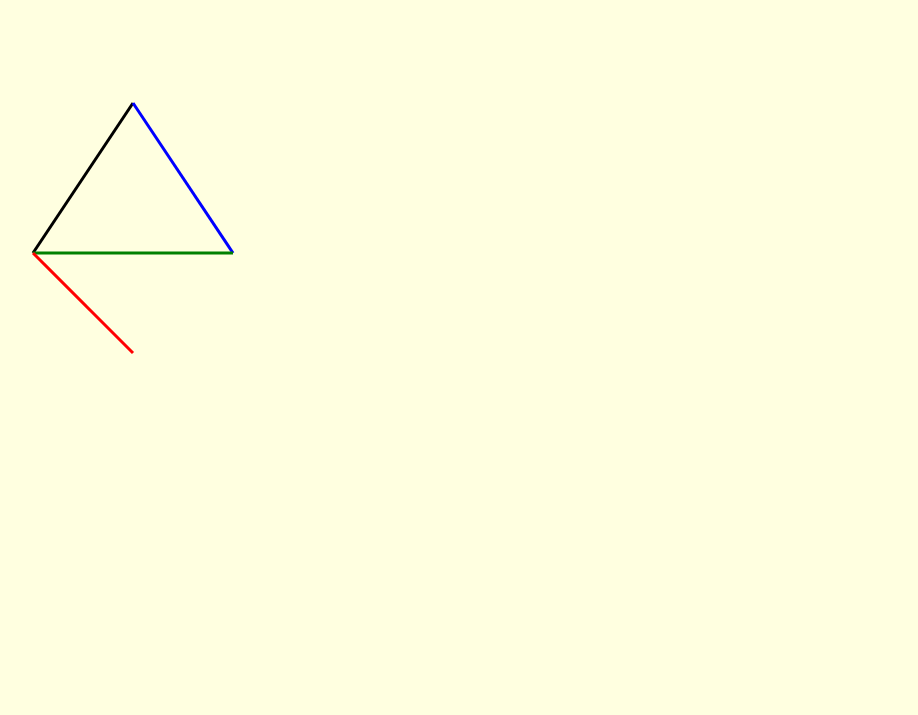
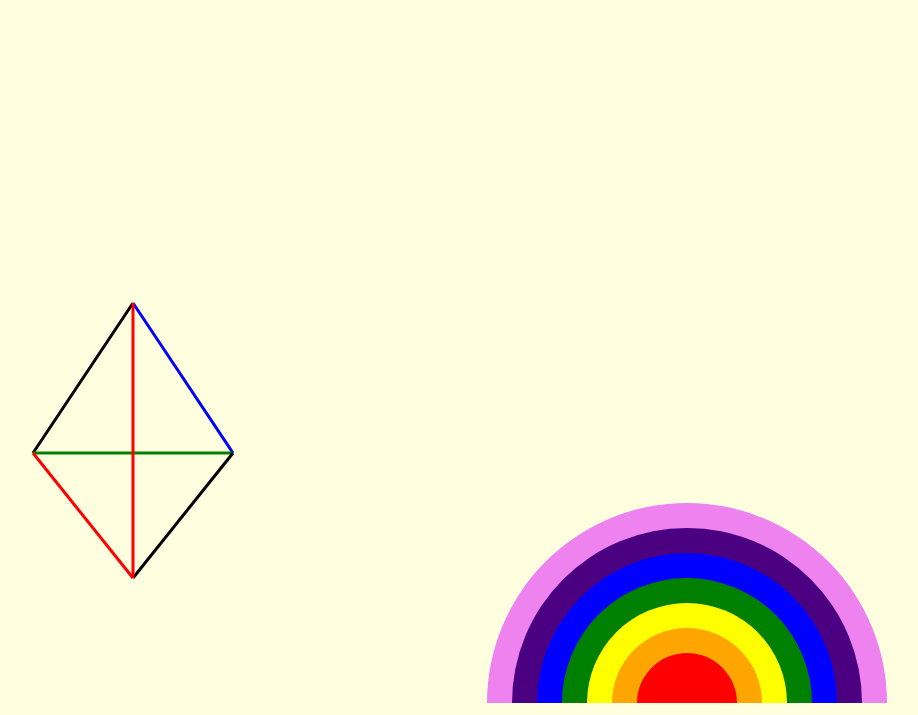
Before and after one commit to rajbdonga/FSD-Program, a plain HTML site: page T1-Program/new5.html in a window 1280 px wide. Shown: the part 2525-3240 px from the top of the page, without its empty margins (25-943 px from the left). Before the commit the page ends 3036 px from the top, so only its background shows below. Drawn offline with Linux system fonts and the light colour scheme.

Commit message:
Update new5.html

```diff
--- a/T1-Program/new5.html
+++ b/T1-Program/new5.html
@@ -102,8 +102,38 @@
                 stroke = "blue" stroke-width = "3"></line>
                 <line x1 = "250" y1 = "250" x2 = "50" y2 = "250"
                 stroke = "green" stroke-width = "3"></line>
-                <line x1 = "50" y1 = "250" x2 = "150" y2 = "350"
+                <line x1 = "50" y1 = "250" x2 = "150" y2 = "375"
                 stroke = "red" stroke-width = "3"></line>
+                <line x1 = "250" y1 = "250" x2 = "150" y2 = "375"
+                stroke = "black" stroke-width = "3"></line>
+                <line x1 = "150" y1 = "100" x2 = "150" y2 = "375"
+                stroke = "red" stroke-width = "3"></line>
+            </svg>
+
+<!-- ------------------------------------------------------------------------------------------------------- -->
+
+            <svg height = "700" width = "700">
+                <circle cx = "200" cy = "700" r = "200"
+                stroke = rgb(0 , 0 , 255) stroke-width = "3" fill = "violet"/>
+                <circle cx = "200" cy = "700" r = "175"
+                stroke = rgb(0 , 0 , 255) stroke-width = "3" fill = "indigo"/>
+                <circle cx = "200" cy = "700" r = "150"
+                stroke = rgb(0 , 0 , 255) stroke-width = "3" fill = "blue"/>
+                <circle cx = "200" cy = "700" r = "125"
+                stroke = rgb(0 , 0 , 255) stroke-width = "3" fill = "green"/>
+                <circle cx = "200" cy = "700" r = "100"
+                stroke = rgb(0 , 0 , 255) stroke-width = "3" fill = "yellow"/>
+                <circle cx = "200" cy = "700" r = "75"
+                stroke = rgb(0 , 0 , 255) stroke-width = "3" fill = "orange"/>
+                <circle cx = "200" cy = "700" r = "50"
+                stroke = rgb(0 , 0 , 255) stroke-width = "3" fill = "red"/>
+                </circle>
+                </circle>
+                </circle>
+                </circle>
+                </circle>
+                </circle>
+                </circle>
             </svg>
 
 <!-- ------------------------------------------------------------------------------------------------------- -->
```
